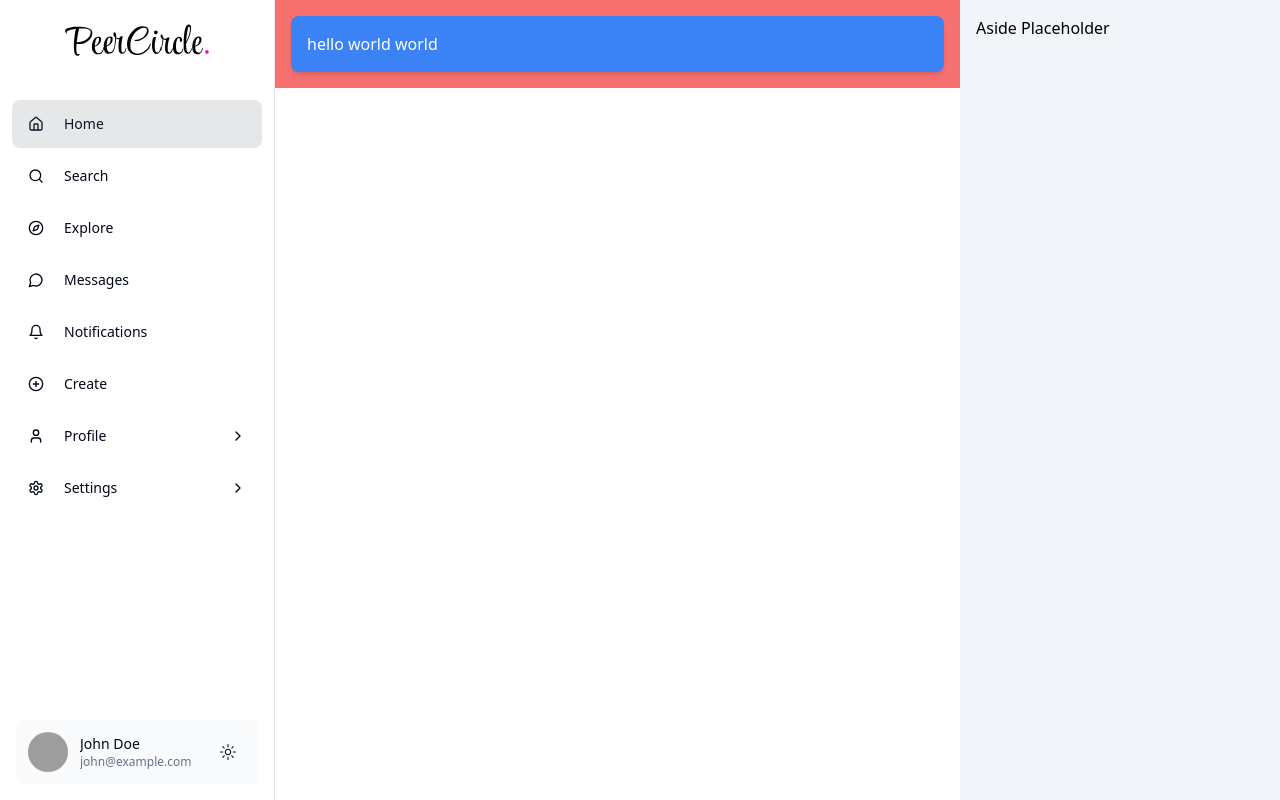
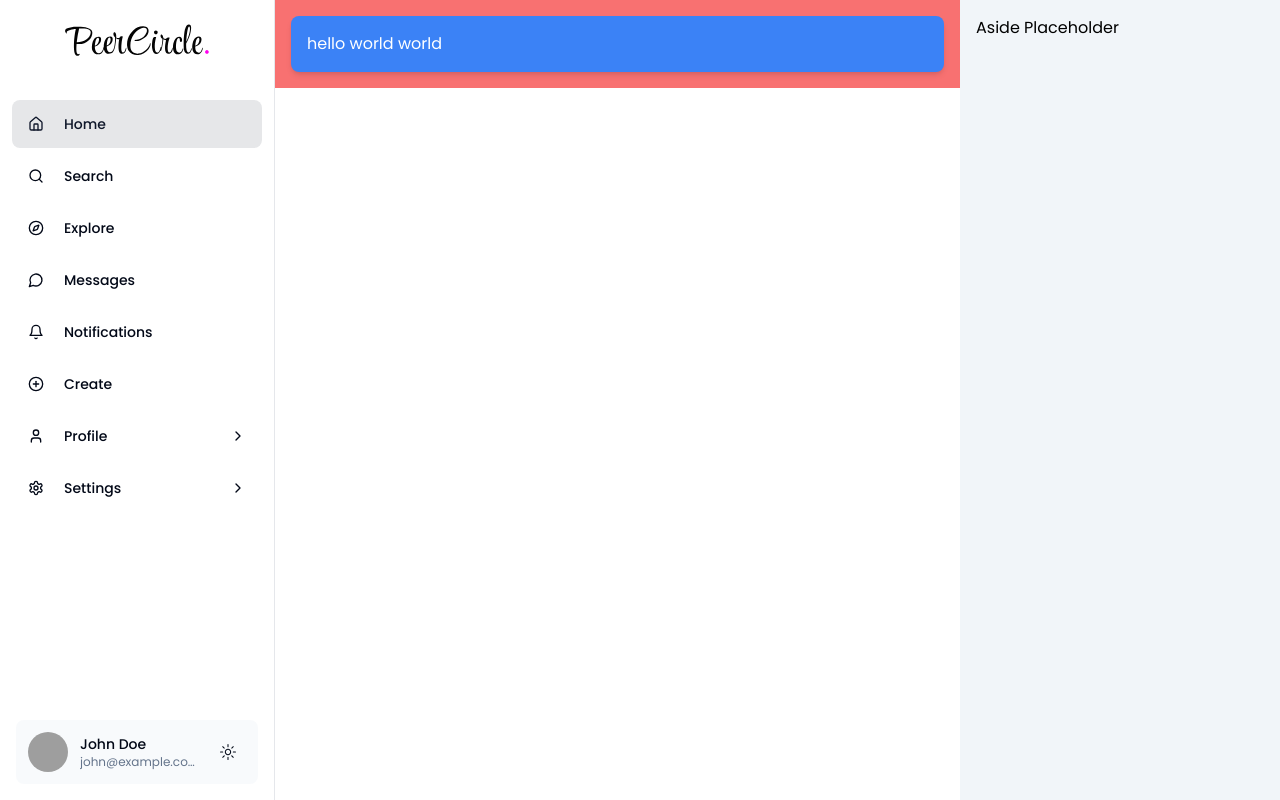
Before and after one commit to akinurrahman/peercircle-frontend, a Next.js app: page /feed in a window 1280 px wide. Built offline with nearby package versions, Linux system fonts and the light colour scheme; grey boxes are pictures that could not be loaded.

Commit message:
chore: add poppins and roboto font and update reduxt store

```diff
--- a/package.json
+++ b/package.json
@@ -34,6 +34,7 @@
     "react-dom": "^18",
     "react-hook-form": "^7.53.1",
     "react-redux": "^9.1.2",
+    "react-toastify": "^10.0.6",
     "tailwind-merge": "^2.5.4",
     "tailwindcss-animate": "^1.0.7",
     "zod": "^3.23.8"
--- a/src/app/globals.css
+++ b/src/app/globals.css
@@ -56,3 +56,15 @@
     --chart-5: 340 75% 55%;
   }
 }
+
+:root {
+  --font-poppins: "Poppins", sans-serif;
+}
+
+body {
+  font-family: var(--font-poppins);
+}
+
+.font-roboto {
+  font-family: var(--font-roboto);
+}
--- a/src/app/layout.tsx
+++ b/src/app/layout.tsx
@@ -1,18 +1,21 @@
 import type { Metadata } from "next";
-import localFont from "next/font/local";
+import { Poppins, Roboto } from "next/font/google";
 import "./globals.css";
 import { ThemeProvider } from "@/components/ThemeProvider";
 import ReduxProvider from "@/store/redux-provider";
+import { ToastContainer } from "react-toastify";
+import "react-toastify/dist/ReactToastify.css";
 
-const geistSans = localFont({
-  src: "./fonts/GeistVF.woff",
-  variable: "--font-geist-sans",
-  weight: "100 900",
+const poppins = Poppins({
+  subsets: ["latin"],
+  weight: ["100", "200", "300", "400", "500", "600", "700", "800", "900"],
+  variable: "--font-poppins",
 });
-const geistMono = localFont({
-  src: "./fonts/GeistMonoVF.woff",
-  variable: "--font-geist-mono",
-  weight: "100 900",
+
+const roboto = Roboto({
+  subsets: ["latin"],
+  weight: ["100", "300", "400", "500", "700"],
+  variable: "--font-roboto",
 });
 
 export const metadata: Metadata = {
@@ -27,9 +30,7 @@ export default function RootLayout({
 }>) {
   return (
     <html lang="en">
-      <body
-        className={`${geistSans.variable} ${geistMono.variable} antialiased`}
-      >
+      <body className={`${poppins.variable} ${roboto.variable} antialiased`}>
         <ThemeProvider
           attribute="class"
           defaultTheme="system"
@@ -37,6 +38,7 @@ export default function RootLayout({
           disableTransitionOnChange
         >
           <ReduxProvider>{children}</ReduxProvider>
+          <ToastContainer />
         </ThemeProvider>
       </body>
     </html>
--- a/src/app/page.tsx
+++ b/src/app/page.tsx
@@ -1,7 +1,7 @@
 import React from "react";
 
 const page = () => {
-  return <div>Hello world</div>;
+  return <div className="font-roboto">Hello world</div>;
 };
 
 export default page;
--- a/src/store/index.ts
+++ b/src/store/index.ts
@@ -1,10 +1,7 @@
 import { configureStore } from "@reduxjs/toolkit";
-import { combineReducers } from "redux";
-
-const rootReducer = combineReducers({});
 
 export const store = configureStore({
-  reducer: rootReducer,
+  reducer: {},
 });
 
 // Export the store directly for the Provider in RootLayout
```
Also changed, not shown: 1 other file (tests, documents, lock files or other folders).
